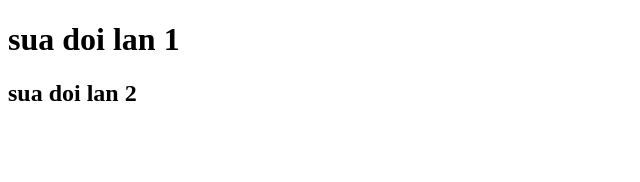
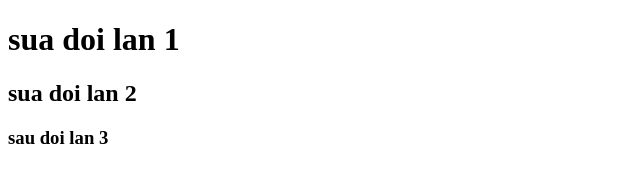
Before and after one commit to thanhvinh522/project-6, a plain HTML site: page index.html in a window 1280 px wide. Shown: the whole page, without its empty margins (0-640 px from the left). Drawn offline with Linux system fonts and the light colour scheme.

Commit message:
sua doi lan 3

```diff
--- a/index.html
+++ b/index.html
@@ -6,6 +6,7 @@
     <title>Document</title>
     <h1>sua doi lan 1</h1>
     <h2>sua doi lan 2</h2>
+    <h3>sau doi lan 3</h3>
   </head>
   <body></body>
 </html>
```
